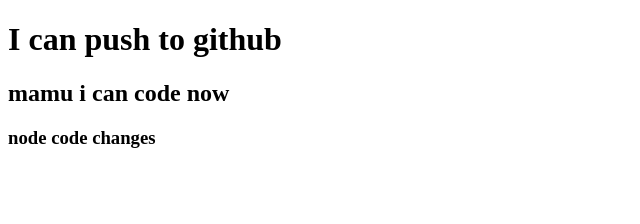
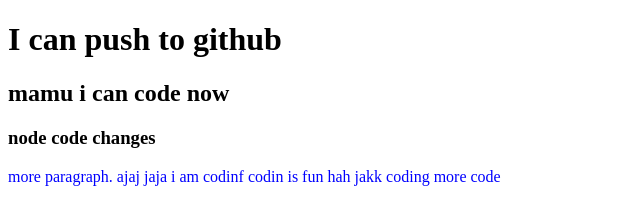
Before and after one commit to shahidpavel/my-second-repo, a plain HTML site: page index.html in a window 1280 px wide. Shown: the whole page, without its empty margins (0-640 px from the left). Drawn offline with Linux system fonts and the light colour scheme.

Commit message:
styles added

```diff
--- a/index.html
+++ b/index.html
@@ -4,12 +4,15 @@
     <meta charset="UTF-8">
     <meta http-equiv="X-UA-Compatible" content="IE=edge">
     <meta name="viewport" content="width=device-width, initial-scale=1.0">
-    <title>My second repoo
-    </title>
+    <title>My second repoo</title>
+    <link rel="stylesheet" href="style.css">
 </head>
 <body>
     <h1>I can push to github</h1>
     <h2>mamu i can code now</h2>
     <h3>node code changes</h3>
+    <p>
+        more paragraph. ajaj jaja i am codinf codin is fun hah jakk coding more code
+    </p>
 </body>
 </html>
--- /dev/null
+++ b/style.css
@@ -0,0 +1,3 @@
+p{
+    color: blue;
+}
```
